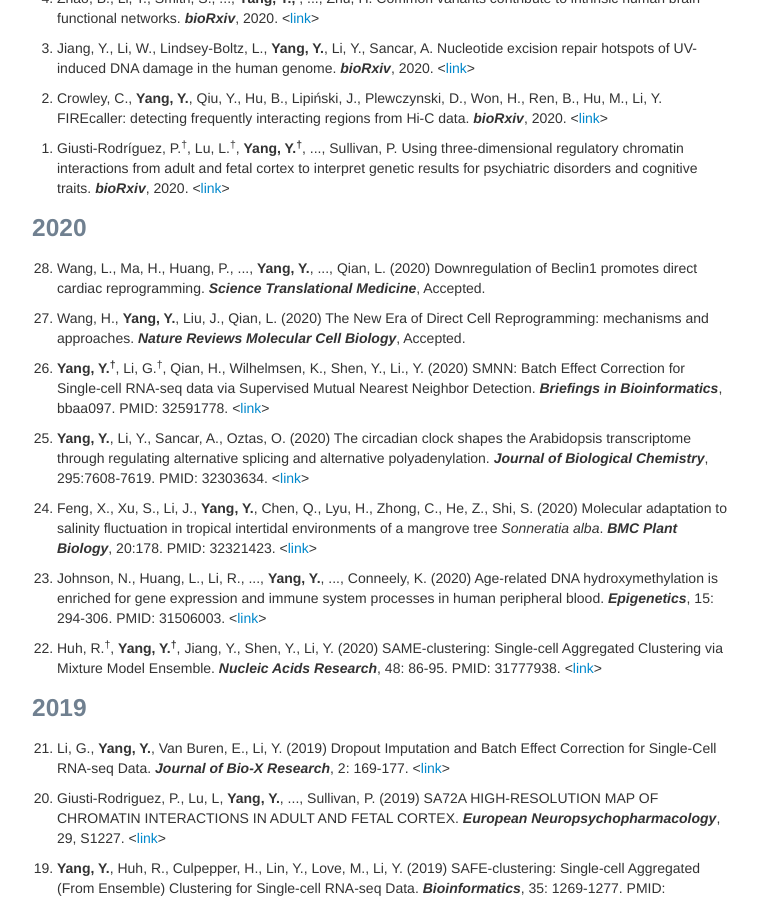
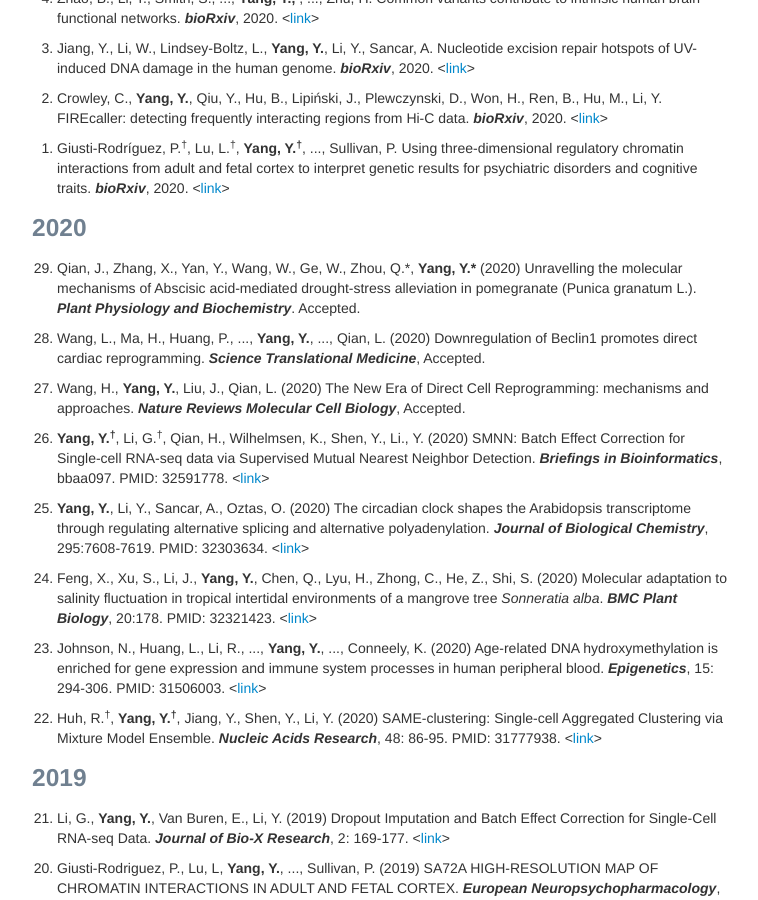
Before and after one commit to yycunc/yycunc.github.io, a Jekyll site: the page built from pages/pubs.md, in a window 1280 px wide and 900 px high, scrolled down 306 px. Shown: the whole window, without its empty margins (258-1016 px from the left). Built offline with Jekyll 4.4.1, drawn with Linux system fonts in a browser that asks for light colours.

Commit message:
Update pubs.md

```diff
--- a/pages/pubs.md
+++ b/pages/pubs.md
@@ -23,6 +23,7 @@ title: Yuchen Yang's publications
 <ol start="1"> <li>Giusti-Rodríguez, P.<sup>&dagger;</sup>, Lu, L.<sup>&dagger;</sup>, <b>Yang, Y.<sup>&dagger;</sup></b>, ..., Sullivan, P. Using three-dimensional regulatory chromatin interactions from adult and fetal cortex to interpret genetic results for psychiatric disorders and cognitive traits. <i><b>bioRxiv</b></i>, 2020. <<a href="https://www.biorxiv.org/content/10.1101/406330v1.full">link</a>></li></ol>
 
 ### 2020
+<ol start="29"> <li>Qian, J., Zhang, X., Yan, Y., Wang, W., Ge, W., Zhou, Q.*, <b>Yang, Y.*</b> (2020) Unravelling the molecular mechanisms of Abscisic acid-mediated drought-stress alleviation in pomegranate (Punica granatum L.). <i><b>Plant Physiology and Biochemistry</b></i>. Accepted.</li></ol>
 
 <ol start="28"> <li>Wang, L., Ma, H., Huang, P., ..., <b>Yang, Y.</b>, ..., Qian, L. (2020) Downregulation of Beclin1 promotes direct cardiac reprogramming. <i><b>Science Translational Medicine</b></i>, Accepted.</li></ol>
 
```
